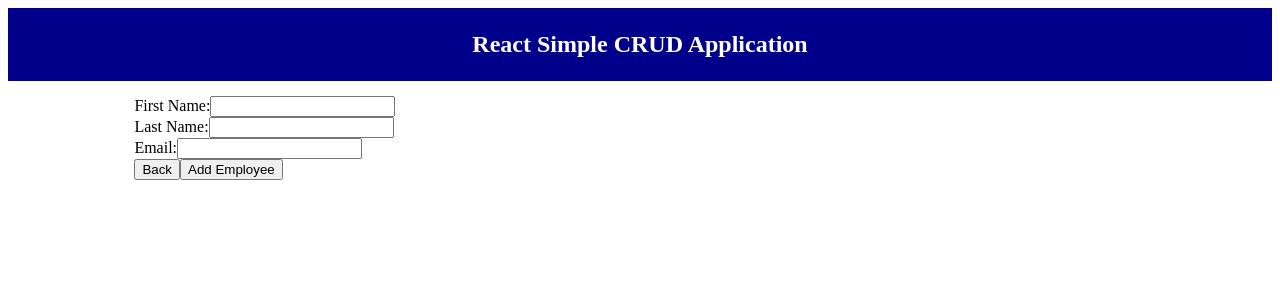
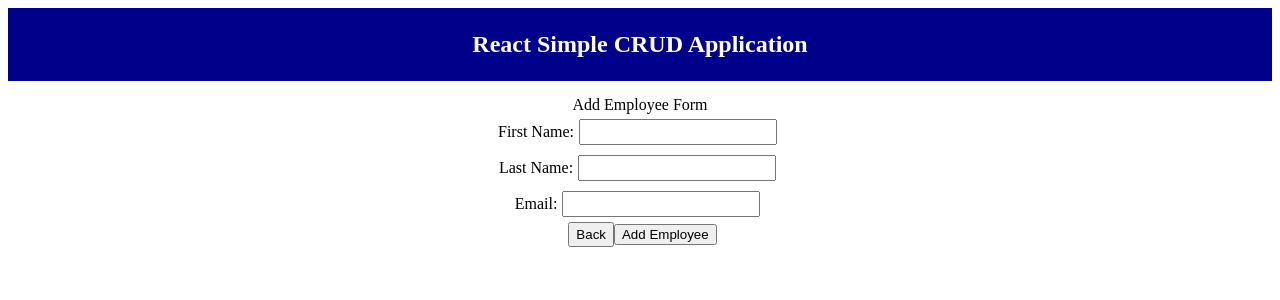
Before and after one commit to ruxsara/CRUD, a React (Vite) app: page / in a window 1280 px wide. Both pictures are taken after a click on the button "Add Employee". Shown: the top 300 px of the page. Built offline with nearby package versions, Linux system fonts and the light colour scheme.

Commit message:
Feat: created EmployeeModal component

```diff
--- a/src/Components/AddEmployee.tsx
+++ b/src/Components/AddEmployee.tsx
@@ -1,34 +1,64 @@
-type Props={
+import { useState } from "react";
+import "./EmployeeForm.style.css";
+import { IEmployee } from "./Employee.type";
+type Props = {
+  onBackBtnClick: () => void;
+  onSubmitClickhnd: (data: IEmployee) => void;
+};
 
-    onBackBtnClick: ()=> void
-}
+export const AddEmployee = (props: Props) => {
+  const [firstName, setFirstName] = useState("");
+  const [lastName, setLastName] = useState("");
+  const [email, setEmail] = useState("");
+  const { onBackBtnClick,onSubmitClickhnd } = props;
 
+  const onFirstNameChange = (e: any) => {
+    setFirstName(e.target.value);
+  };
 
-export const AddEmployee=(props:Props)=>{
-    const {onBackBtnClick}=props;
+  const onLastNameChange = (e: any) => {
+    setLastName(e.target.value);
+  };
+  const onEmailChange = (e: any) => {
+    setEmail(e.target.value);
+  };
+
+  const onSubmitBtnClickhnd = (e:any) => {
+    e.preventDefault();
+    const data: IEmployee = {
+      id: new Date().toJSON().toString(),
+      firstName: firstName,
+      lastName: lastName,
+      email: email,
+    };
+    onSubmitClickhnd(data);
+    onBackBtnClick()
+  };
+
   return (
-        <>
-        <form >
+    <div className="form-container">
+      <div>Add Employee Form</div>
+      <form onSubmit={onSubmitBtnClickhnd}>
         <div>
-            <label htmlFor=""> First Name:</label>
-            <input type="text" />
+          <label> First Name:</label>
+          <input type="text" value={firstName} onChange={onFirstNameChange} />
         </div>
 
         <div>
-            <label htmlFor=""> Last Name:</label>
-            <input type="text" />
+          <label> Last Name:</label>
+          <input type="text" value={lastName} onChange={onLastNameChange} />
         </div>
 
         <div>
-            <label htmlFor="">Email:</label>
-            <input type="text" />
+          <label>Email:</label>
+          <input type="text" value={email} onChange={onEmailChange} />
         </div>
 
         <div>
-            <input type="button" value='Back' onClick={onBackBtnClick} />
+          <input type="button" value="Back" onClick={onBackBtnClick} />
           <input type="submit" value="Add Employee" />
         </div>
       </form>
-        </>
-    )
-}
+    </div>
+  );
+};
--- a/src/Components/EMployeeForm.style.css
+++ b/src/Components/EMployeeForm.style.css
@@ -0,0 +1,15 @@
+.form-container{
+    text-align: center;
+}
+
+input[type="text"]{
+    height: 20px;
+    padding-left: 15px;
+    margin: 5px;
+}
+
+input[type="button"],
+input [type="submit"]{
+    height: 25px;
+    margin-left: 5px;
+}
--- a/src/Components/EmployeeList.style.css
+++ b/src/Components/EmployeeList.style.css
@@ -13,3 +13,7 @@ table {
   tr:nth-child(even) {
     background-color: #dddddd;
   }
+
+  .list-header{
+    text-align: center;
+  }
--- a/src/Components/EmployeeList.tsx
+++ b/src/Components/EmployeeList.tsx
@@ -2,13 +2,19 @@ import { IEmployee } from "./Employee.type";
 import "./EmployeeList.style.css"
 
 type Props={
-list: IEmployee[]
+list: IEmployee[];
+onDeleteClickHnd:(data:IEmployee)=> void
 }
 
+
 export const EmployeeList = (props:Props) => {
-    const {list}= props
+    const {list,onDeleteClickHnd}= props
+    const onDeleteBtnClick=(data:IEmployee)=>{}
   return(
   <div>
+    <article>
+      <h3 className="list-header">Employee List</h3>
+    </article>
     <table>
       <thead>
         <tr>
@@ -28,7 +34,7 @@ export const EmployeeList = (props:Props) => {
             <div>
                 <input type="button" value="View" />
                 <input type="button" value="Edit" />
-                <input type="button" value="Delete" />
+                <input type="button" value="Delete" onClick={onDeleteClickHnd} />
 
             </div>
         </td>
--- /dev/null
+++ b/src/Components/EmployeeModal.tsx
@@ -0,0 +1,4 @@
+export const EmployeeModal=()=>{
+    return <div> </div>
+
+}
--- a/src/Components/Home.style.css
+++ b/src/Components/Home.style.css
@@ -10,3 +10,7 @@
     margin-right: 10%;
     margin-top: 15px;
 }
+.add-employee-btn{
+    float: right;
+    margin-bottom: 5px;
+}
--- a/src/Components/Home.tsx
+++ b/src/Components/Home.tsx
@@ -10,13 +10,29 @@ const Home = () => {
 
   const [shownPage, setShownPage] = useState(PageEnum.list);
 
-  const onAddEmployeeClick=()=>{
-    setShownPage(PageEnum.add)
+  const onAddEmployeeClick = () => {
+    setShownPage(PageEnum.add);
+  };
+
+  const showListPage = () => {
+    setShownPage(PageEnum.list);
+  };
+
+  const addEmployeeHnd=(data:IEmployee)=>{
+setEmployeeList([...employeeList,data])
   }
 
-  const showListPage=()=>{
-    setShownPage(PageEnum.list)
+  const deleteEmployee=(data:IEmployee)=>{
+    const indexToDelete=employeeList.indexOf(data)
+    const tempList=[...employeeList]
+
+    tempList.splice(indexToDelete,1)
+    setEmployeeList(tempList)
+
   }
+
+
+
   return (
     <>
       <article className="article-header">
@@ -28,12 +44,18 @@ const Home = () => {
       <section className="section-content">
         {shownPage === PageEnum.list && (
           <>
-            <input type="button" value="Add Employee" onClick={onAddEmployeeClick} />
-            <EmployeeList list={employeeList} />
+            <input
+              type="button"
+              value="Add Employee"
+              onClick={onAddEmployeeClick}
+              className="add-employee-btn"
+            />
+            <EmployeeList list={employeeList}  onDeleteClickHnd={deleteEmployee}/>
           </>
         )}
-        {shownPage===PageEnum.add && <AddEmployee onBackBtnClick={showListPage}/>}
-
+        {shownPage === PageEnum.add && (
+          <AddEmployee onBackBtnClick={showListPage} onSubmitClickhnd={addEmployeeHnd} />
+        )}
       </section>
     </>
   );
```
Lines whose indentation alone changed are shown as unchanged.
